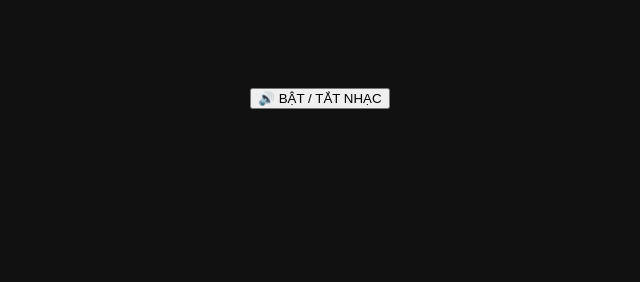
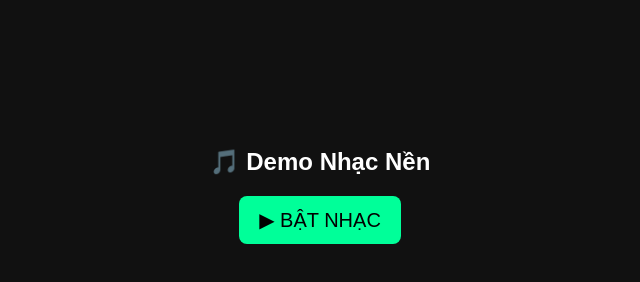
Before and after one commit to vuataixiuvietnamsunwin-glitch/Vua-tai-san, a plain HTML site: page index.html in a window 1280 px wide. Shown: the whole page, without its empty margins (320-960 px from the left). Drawn offline with Linux system fonts and the light colour scheme.

Commit message:
Update HTML for background music demo

```diff
--- a/index.html
+++ b/index.html
@@ -2,29 +2,48 @@
 <html lang="vi">
 <head>
 <meta charset="UTF-8">
-<title>Game Test</title>
+<title>Demo Nhạc Nền</title>
+<style>
+body{
+ background:#111;
+ color:white;
+ text-align:center;
+ padding-top:120px;
+ font-family:sans-serif;
+}
+button{
+ font-size:20px;
+ padding:12px 20px;
+ border:none;
+ border-radius:8px;
+ background:#00ff99;
+ color:#000;
+}
+</style>
 </head>
-<body style="background:#111;color:white;text-align:center;padding-top:80px">
+<body>
+
+<h2>🎵 Demo Nhạc Nền</h2>
+<button onclick="toggleBGM()">▶ BẬT NHẠC</button>
 
 <audio id="bgm" src="bgm.mp3" loop></audio>
 
-<button onclick="toggleBGM()">🔊 BẬT / TẮT NHẠC</button>
-
 <script>
 const bgm = document.getElementById("bgm");
-let bgmOn = false;
+let playing = false;
 
 function toggleBGM(){
- if(!bgmOn){
+ if(!playing){
   bgm.play().then(()=>{
-   console.log("Nhạc đang chạy");
-  }).catch(e=>{
-   alert("Trình duyệt chặn audio — hãy chạm lại nút");
+   playing = true;
+   document.querySelector("button").innerText = "⏸ TẮT NHẠC";
+  }).catch(()=>{
+   alert("Trình duyệt chặn âm thanh — hãy chạm lại nút");
   });
-  bgmOn = true;
  }else{
   bgm.pause();
-  bgmOn = false;
+  playing = false;
+  document.querySelector("button").innerText = "▶ BẬT NHẠC";
  }
 }
 </script>
```
